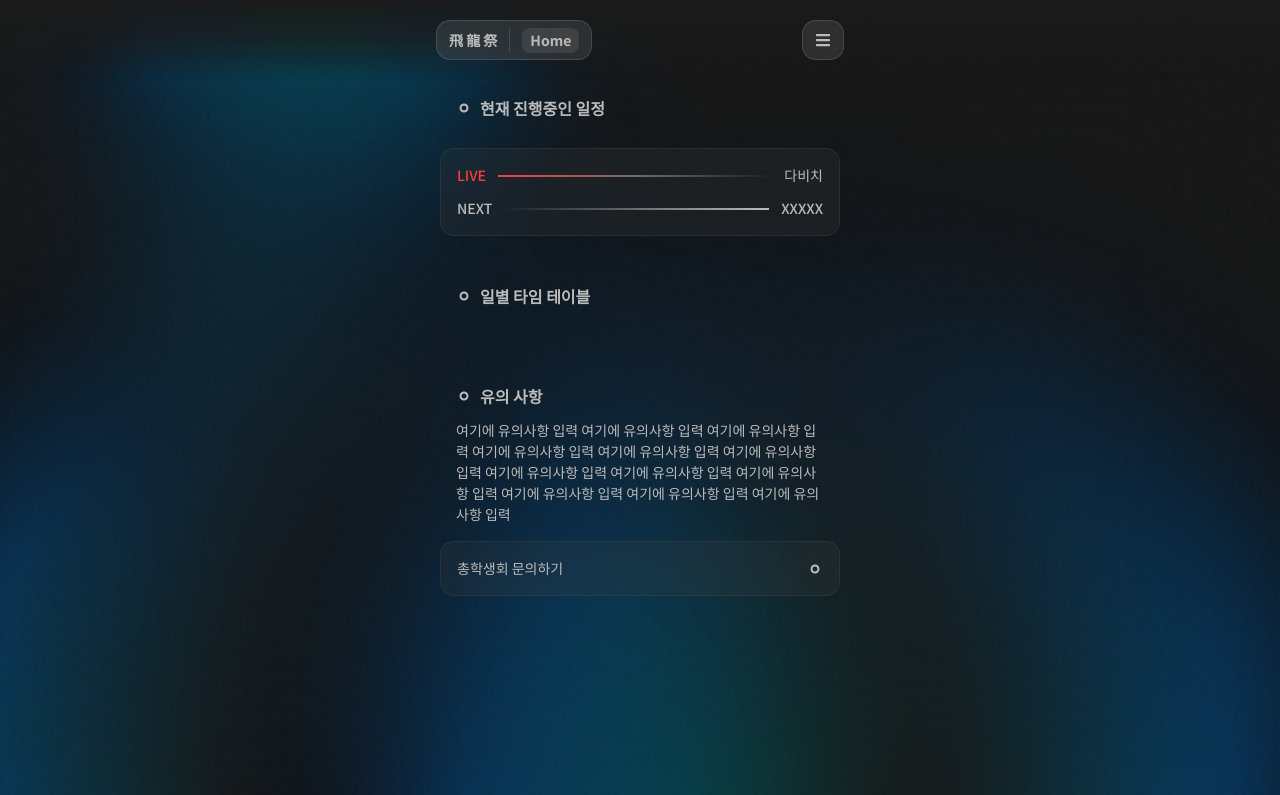
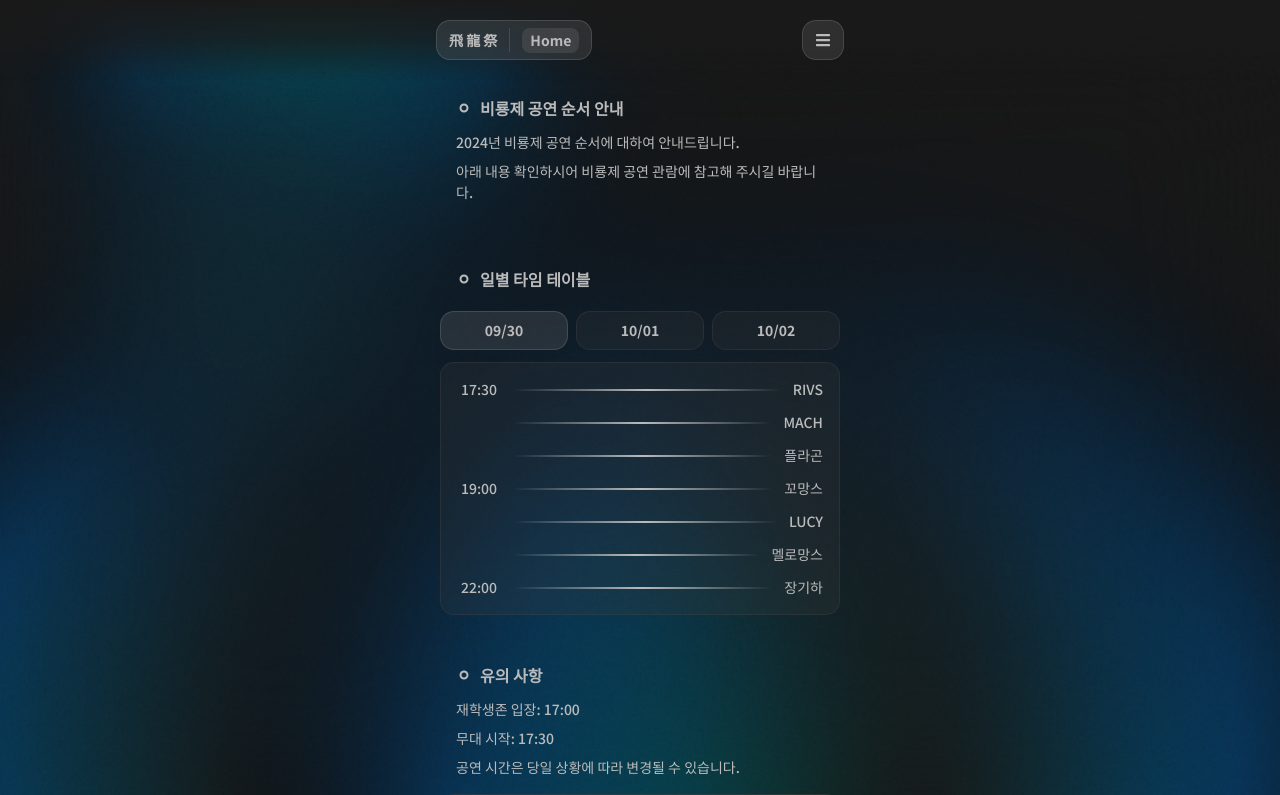
Before and after one commit to Be9room/Festime_FE, a React (Vite) app: page /timetable in a window 1280 px wide. Shown: the top 795 px of the page. Built offline with nearby package versions, Linux system fonts and the light colour scheme.

Commit message:
feat: add TimeTableBlock component
- TimeTableBlock 컴포넌트를 추가했습니다.
- 공지사항 형식에 따른 TimeTable 페이지 일부 UI를 수정했습니다.

```diff
--- a/src/components/Header/index.jsx
+++ b/src/components/Header/index.jsx
@@ -4,16 +4,7 @@ import ArrowUpSVG from "../../assets/svgs/arrowDown.svg?react";
 import Dimmer from "./components/Dimmer";
 import { useState } from "react";
 import { useNavigate } from "react-router-dom";
-
-const MENU_LINK_ARRAY = [
-  { text: "축제 타임 테이블", to: "/timetable" },
-  { text: "부스, F&B 위치 및 정보", to: "/" },
-  { text: "축제 안내사항", to: "/" },
-  { text: "축제 방명록", to: "/" },
-  { text: "총학생회 인스타그램", to: "/" },
-  { text: "공유하기", to: "/" }
-];
-Object.freeze(MENU_LINK_ARRAY);
+import MENU_LINK_ARRAY from "../../constants/menuLinkArray";
 
 const Header = () => {
   const [isMenuOpen, setIsMenuOpen] = useState(false);
@@ -25,7 +16,7 @@ const Header = () => {
         <div className="bold-14 mx-auto flex min-w-80 max-w-md flex-1 flex-row justify-between p-5">
           <button
             onClick={() => navigate("/")}
-            className="animate-fadeIn grayblock grayblock-button-hover flex h-10 flex-row items-center gap-3 p-3 backdrop-blur-2xl"
+            className="grayblock grayblock-button-hover flex h-10 animate-fadeIn flex-row items-center gap-3 p-3 backdrop-blur-2xl"
           >
             <span>飛 龍 祭</span>
             <div className="h-6 w-[0.0625rem] bg-grayscale-gray-30" />
@@ -33,7 +24,7 @@ const Header = () => {
           </button>
           <button
             onClick={() => setIsMenuOpen(!isMenuOpen)}
-            className="animate-fadeIn grayblock grayblock-button-hover flex h-10 flex-row items-center gap-3 p-3 backdrop-blur-2xl"
+            className="grayblock grayblock-button-hover flex h-10 animate-fadeIn flex-row items-center gap-3 p-3 backdrop-blur-2xl"
           >
             {isMenuOpen ? <ArrowUpSVG className="size-4 rotate-180" /> : <MenuSVG />}
           </button>
--- a/src/components/Layout/useFadeOnScroll.js
+++ b/src/components/Layout/useFadeOnScroll.js
@@ -21,7 +21,7 @@ const useFadeOnScroll = () => {
     );
 
     topLevelElements.forEach((element) => {
-      element.classList.add("opacity-0", "duration-300", "ease-out");
+      element.classList.add("opacity-0", "duration-300", "ease-in-out");
       observer.observe(element);
     });
 
--- /dev/null
+++ b/src/components/TabList/index.jsx
@@ -0,0 +1,29 @@
+import { useState, useEffect } from "react";
+
+const TabList = ({ lists, listComponent: ListComponent }) => {
+  const [currentTab, setCurrentTab] = useState("");
+
+  useEffect(() => {
+    setCurrentTab(Object.keys(lists)[0]);
+  }, [lists, setCurrentTab]);
+
+  return (
+    <div className="flex w-full flex-col gap-3">
+      <div className="flex w-full flex-row gap-2">
+        {lists &&
+          Object.keys(lists).map((key) => (
+            <button
+              key={key}
+              onClick={() => setCurrentTab(key)}
+              className={`bold-14 flex-1 px-4 py-2 ${currentTab === key ? "grayblock" : "darkgrayblock darkgrayblock-button-hover"}`}
+            >
+              {key}
+            </button>
+          ))}
+      </div>
+      <ListComponent scheduleList={lists[currentTab]} />
+    </div>
+  );
+};
+
+export default TabList;
--- /dev/null
+++ b/src/components/TimeTableBlock/lindex.jsx
@@ -0,0 +1,16 @@
+const TimeTableBlock = ({ scheduleList }) => {
+  return (
+    <div className="darkgrayblock darkgrayblock-block-hover flex w-full flex-col gap-3 p-4">
+      {scheduleList &&
+        scheduleList.map(({ time, schedule }) => (
+          <div key={schedule} className="medium-14 flex w-full flex-row items-center gap-3">
+            <span className="w-11 text-center">{time}</span>
+            <hr className="h-0.5 flex-1 border-none bg-gradient-to-r from-[#BBBBBB00] via-[#BBBBBB] to-[#BBBBBB00]" />
+            <span>{schedule}</span>
+          </div>
+        ))}
+    </div>
+  );
+};
+
+export default TimeTableBlock;
--- a/src/components/TitleBlock/index.jsx
+++ b/src/components/TitleBlock/index.jsx
@@ -2,12 +2,17 @@ import CircleIcon from "../../assets/svgs/circle.svg?react";
 
 const TitleBlock = ({ title, subtitle, className }) => {
   return (
-    <div className={`flex w-full flex-col gap-3 p-4 ${className}`}>
-      <div className="flex w-full flex-row items-center gap-2">
+    <div className={`flex w-full flex-col gap-2 p-4 ${className}`}>
+      <div className="mb-1 flex w-full flex-row items-center gap-2">
         <CircleIcon />
         <h3 className="bold-16">{title}</h3>
       </div>
-      <p className="medium-14">{subtitle}</p>
+      {subtitle &&
+        subtitle.map((text) => (
+          <p key={text} className="medium-14 w-full">
+            {text}
+          </p>
+        ))}
     </div>
   );
 };
--- /dev/null
+++ b/src/constants/mainLinkArray.js
@@ -0,0 +1,8 @@
+const MAIN_LINK_ARRAY = [
+  { text: "예시 텍스트", to: "/" },
+  { text: "예시 텍스트", to: "/" },
+  { text: "예시 텍스트", to: "/" }
+];
+Object.freeze(MAIN_LINK_ARRAY);
+
+export default MAIN_LINK_ARRAY;
--- /dev/null
+++ b/src/constants/menuLinkArray.js
@@ -0,0 +1,11 @@
+const MENU_LINK_ARRAY = [
+  { text: "축제 타임 테이블", to: "/timetable" },
+  { text: "부스, F&B 위치 및 정보", to: "/" },
+  { text: "축제 안내사항", to: "/" },
+  { text: "축제 방명록", to: "/" },
+  { text: "총학생회 인스타그램", to: "/" },
+  { text: "공유하기", to: "/" }
+];
+Object.freeze(MENU_LINK_ARRAY);
+
+export default MENU_LINK_ARRAY;
--- /dev/null
+++ b/src/constants/timeTable.js
@@ -0,0 +1,34 @@
+const TIME_TABLE = {
+  "09/30": [
+    { time: "17:30", schedule: "RIVS" },
+    { time: "", schedule: "MACH" },
+    { time: "", schedule: "플라곤" },
+    { time: "19:00", schedule: "꼬망스" },
+    { time: "", schedule: "LUCY" },
+    { time: "", schedule: "멜로망스" },
+    { time: "22:00", schedule: "장기하" }
+  ],
+  "10/01": [
+    { time: "17:30", schedule: "일앤영 밴드" },
+    { time: "", schedule: "록타이드" },
+    { time: "", schedule: "팝뮤직" },
+    { time: "", schedule: "인드키" },
+    { time: "19:30", schedule: "개로" },
+    { time: "", schedule: "LIGHTSUM" },
+    { time: "", schedule: "민경훈" },
+    { time: "", schedule: "청하" },
+    { time: "22:00", schedule: "STAYC" }
+  ],
+  "10/02": [
+    { time: "17:30", schedule: "트리키" },
+    { time: "", schedule: "F.L.E.X." },
+    { time: "", schedule: "비와이" },
+    { time: "19:30", schedule: "ASSESS" },
+    { time: "", schedule: "다비치" },
+    { time: "", schedule: "fromis_9" },
+    { time: "22:00", schedule: "ZICO" }
+  ]
+};
+Object.freeze(TIME_TABLE);
+
+export default TIME_TABLE;
--- a/src/pages/Home/components/QuickLink.jsx
+++ b/src/pages/Home/components/QuickLink.jsx
@@ -4,7 +4,7 @@ import TitleBlock from "../../../components/TitleBlock";
 const QuickLink = ({ linkArray }) => {
   return (
     <>
-      <TitleBlock title="QUICK LINK" subtitle="자주 찾는 페이지들을 모아봤어요." />
+      <TitleBlock title="QUICK LINK" subtitle={["자주 찾는 페이지들을 모아봤어요."]} />
       <div className="flex w-full flex-col gap-3">
         {linkArray && linkArray.map(({ text, to }) => <LinkBlock key={text} text={text} to={to} />)}
       </div>
--- a/src/pages/Home/index.jsx
+++ b/src/pages/Home/index.jsx
@@ -3,13 +3,7 @@ import mainWebp from "../../assets/images/main.webp";
 import ArrowDown from "../../assets/svgs/arrowDown.svg?react";
 import MainTimetable from "./components/MainTimeTable";
 import QuickLink from "./components/QuickLink";
-
-const LINK_ARRAY = [
-  { text: "예시 텍스트", to: "/" },
-  { text: "예시 텍스트", to: "/" },
-  { text: "예시 텍스트", to: "/" }
-];
-Object.freeze(LINK_ARRAY);
+import MAIN_LINK_ARRAY from "../../constants/mainLinkArray";
 
 const Home = () => {
   return (
@@ -17,7 +11,7 @@ const Home = () => {
       <img className="h-[80vh] w-full object-contain px-2 pb-8" src={mainWebp} />
       <ArrowDown className="my-8 w-full" />
       <MainTimetable />
-      <QuickLink linkArray={LINK_ARRAY} />
+      <QuickLink linkArray={MAIN_LINK_ARRAY} />
     </Layout>
   );
 };
--- a/src/pages/TimeTable/index.jsx
+++ b/src/pages/TimeTable/index.jsx
@@ -1,22 +1,31 @@
-import CurrentLiveBlock from "../../components/CurrentLiveBlock";
 import Layout from "../../components/Layout";
 import LinkBlock from "../../components/LinkBlock";
+import TabList from "../../components/TabList";
+import TimeTableBlock from "../../components/TimeTableBlock/lindex";
 import TitleBlock from "../../components/TitleBlock";
+import TIME_TABLE from "../../constants/timeTable";
 
 const TimeTable = () => {
   return (
     <Layout>
-      <TitleBlock title="현재 진행중인 일정" />
-      <CurrentLiveBlock />
+      <TitleBlock
+        title="비룡제 공연 순서 안내"
+        subtitle={[
+          "2024년 비룡제 공연 순서에 대하여 안내드립니다.",
+          "아래 내용 확인하시어 비룡제 공연 관람에 참고해 주시길 바랍니다."
+        ]}
+      />
 
       <TitleBlock className="mt-8" title="일별 타임 테이블" />
+      <TabList lists={TIME_TABLE} listComponent={TimeTableBlock} />
 
       <TitleBlock
         className="mt-8"
         title="유의 사항"
-        subtitle="여기에 유의사항 입력 여기에 유의사항 입력 여기에 유의사항 입력 여기에 유의사항 입력 여기에 유의사항 입력 여기에 유의사항 입력 여기에 유의사항 입력 여기에 유의사항 입력 여기에 유의사항 입력 여기에 유의사항 입력 여기에 유의사항 입력 여기에 유의사항 입력 "
+        subtitle={["재학생존 입장: 17:00", "무대 시작: 17:30", "공연 시간은 당일 상황에 따라 변경될 수 있습니다."]}
       />
-      <LinkBlock text="총학생회 문의하기" />
+      <LinkBlock text="총학생회 이메일" />
+      <LinkBlock className="mt-3" text="총학생회 전화" />
     </Layout>
   );
 };
```
